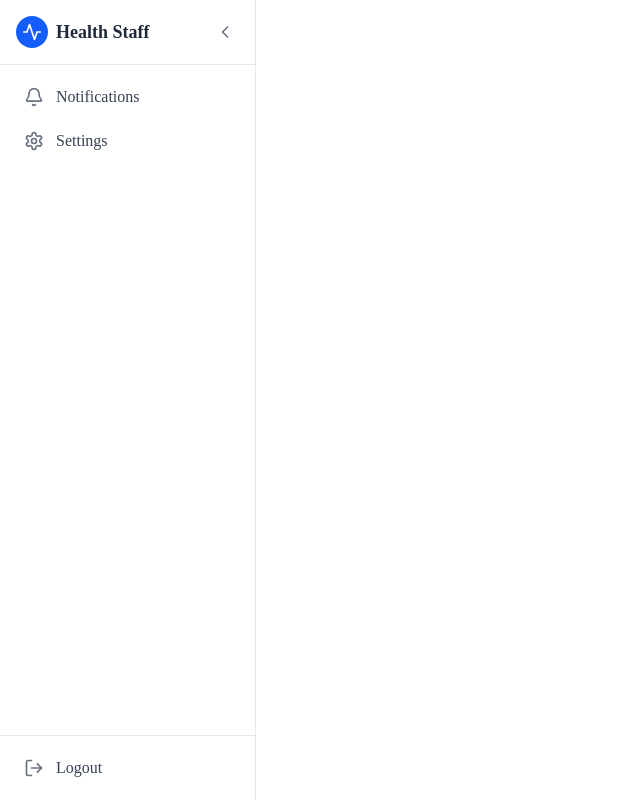
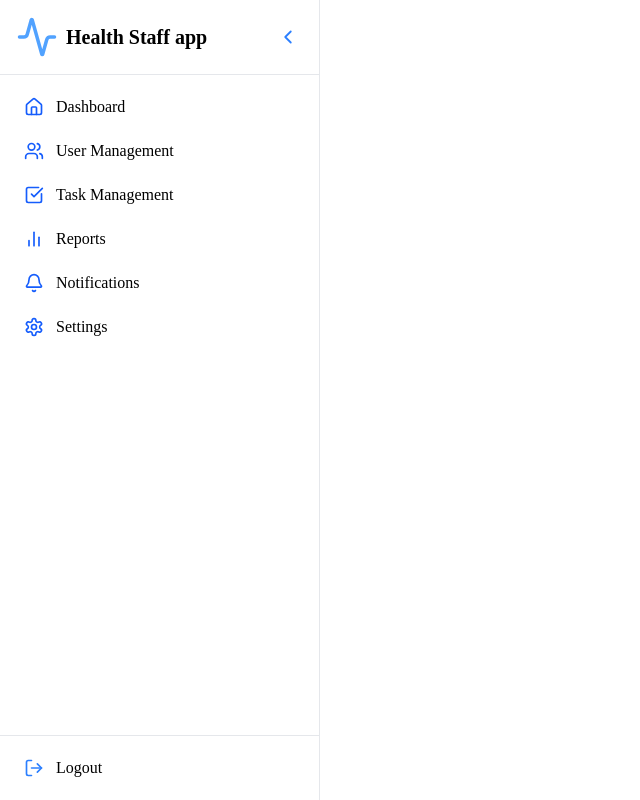
Before and after one commit to Interface-corporation/Heath_staff_management_fn-, a React (Vite) app: page /dashboard in a window 1280 px wide. Shown: the whole page, without its empty margins (0-640 px from the left). Built offline with nearby package versions, Linux system fonts and the light colour scheme.

Commit message:
added the sidebar for admin

```diff
--- a/package.json
+++ b/package.json
@@ -11,6 +11,7 @@
   },
   "dependencies": {
     "@tailwindcss/postcss": "^4.1.3",
+    "framer-motion": "^12.9.4",
     "lucide-react": "^0.487.0",
     "postcss": "^8.5.3",
     "react": "^19.0.0",
--- a/src/components/layout/Sidebar.jsx
+++ b/src/components/layout/Sidebar.jsx
@@ -1,41 +1,25 @@
 import { useState } from "react";
 import { Link, useLocation } from "react-router-dom";
+import { menuItems } from "../../feature/data/SectionData";
 import {
-  Home,
-  CheckSquare,
-  Users,
-  BarChart2,
-  Upload,
-  Calendar,
-  Settings,
-  Bell,
-  User,
   LogOut,
   ChevronLeft,
   ChevronRight,
   Menu,
+  Activity,
 } from "lucide-react";
 
 
-const SidebarItem = ({
-  icon: Icon,
-  label,
-  href,
-  isActive,
-  isSidebarExpanded,
-  onClick
-}) => {
+const SidebarItem = ({ icon: Icon, label, href, isActive, isSidebarExpanded, onClick }) => {
   return (
     <Link
       to={href}
-      className={`flex items-center rounded-lg px-3 py-2 text-gray-700 transition-all duration-200 ${
-        isActive
-          ? "bg-blue-100 text-blue-600 font-medium"
-          : "hover:bg-gray-100"
+      className={`flex items-center rounded-lg px-3 py-2  transition-all duration-200  ${
+        isActive ? "bg-blue-100 text-blue-600 font-medium" : "hover:bg-gray-100"
       }`}
       onClick={onClick}
     >
-      <Icon className={`flex-shrink-0 ${isActive ? "text-blue-600" : "text-gray-500"}`} size={20} />
+      <Icon className={` text-blue-600 flex-shrink-0 ${isActive ? "text-gray-600" : "text-blue-600"}`} size={20} />
       {isSidebarExpanded && (
         <span className="ml-3 transition-opacity duration-200 whitespace-nowrap">{label}</span>
       )}
@@ -43,7 +27,7 @@ const SidebarItem = ({
   );
 };
 
-const Sidebar = ({ userRole }) => {
+const Sidebar = () => {
   const [expanded, setExpanded] = useState(true);
   const [mobileOpen, setMobileOpen] = useState(false);
   const location = useLocation();
@@ -51,34 +35,6 @@ const Sidebar = ({ userRole }) => {
   const toggleSidebar = () => setExpanded(!expanded);
   const toggleMobileSidebar = () => setMobileOpen(!mobileOpen);
 
-
-  const getMenuItems = () => {
-    const commonItems = [
-      { icon: Bell, label: "Notifications", href: `/${userRole}/notifications` },
-      { icon: Settings, label: "Settings", href: `/${userRole}/settings` },
-    ];
-
-    const roleSpecificItems = {
-
-      worker: [
-        { icon: Home, label: "Dashboard", href: "/worker" },
-        { icon: CheckSquare, label: "Tasks", href: "/worker/tasks" },
-        { icon: Calendar, label: "Schedule", href: "/worker/schedule" },
-        { icon: Upload, label: "Documentation", href: "/worker/documentation" },
-        { icon: User, label: "Profile", href: "/worker/profile" },
-      ],
-      admin: [
-        { icon: Home, label: "Dashboard", href: "/admin" },
-        { icon: Users, label: "User Management", href: "/admin/users" },
-        { icon: CheckSquare, label: "Task Management", href: "/admin/tasks" },
-        { icon: BarChart2, label: "Reports", href: "/admin/reports" },
-      ]
-    };
-
-    return [...(roleSpecificItems[userRole] || []), ...commonItems];
-  };
-
-  const menuItems = getMenuItems();
 
   return (
     <>
@@ -88,7 +44,7 @@ const Sidebar = ({ userRole }) => {
           onClick={toggleMobileSidebar}
           className="rounded-full bg-white shadow-md p-2 border border-gray-200 hover:bg-gray-100 transition-colors"
         >
-          <Menu size={20} className="text-gray-600" />
+          <Menu size={20}  />
         </button>
       </div>
 
@@ -103,46 +59,40 @@ const Sidebar = ({ userRole }) => {
 
       <aside
         className={`fixed inset-y-0 left-0 z-40 bg-white border-r border-gray-200 transition-all duration-300 flex flex-col ${
-          expanded ? "w-64" : "w-[72px]"
-        } ${
-          mobileOpen ? "translate-x-0" : "-translate-x-full lg:translate-x-0"
-        }`}
+          expanded ? "w-80" : "w-[72px]"
+        } ${mobileOpen ? "translate-x-0" : "-translate-x-full lg:translate-x-0"}`}
       >
 
-        <div className={`flex items-center p-4 border-b border-gray-200 ${
-          expanded ? "justify-between" : "justify-center"
-        }`}>
+        <div
+          className={`flex items-center p-4 border-b border-gray-200 ${
+            expanded ? "justify-between" : "justify-center"
+          }`}
+        >
           {expanded && (
-            <Link to="/" className="flex items-center">
-              <div className="h-8 w-8 rounded-full bg-blue-600 flex items-center justify-center">
-                <svg
-                  viewBox="0 0 24 24"
-                  fill="none"
-                  stroke="currentColor"
-                  strokeWidth="2"
-                  strokeLinecap="round"
-                  strokeLinejoin="round"
-                  className="text-white h-5 w-5"
-                >
-                  <path d="M22 12h-4l-3 9L9 3l-3 9H2"/>
-                </svg>
-              </div>
-              <span className="ml-2 font-bold text-lg text-gray-800">Health Staff</span>
-            </Link>
+           <div className="flex items-center gap-8">
+           <Link to="/" className="flex-shrink-0 flex items-center">
+             <Activity size={42} className="text-blue-400" />
+             <span className="ml-2 text-xl font-bold">
+               Health Staff  app
+             </span>
+           </Link>
+         </div>
+
           )}
+
 
           <button
             onClick={toggleSidebar}
-            className="hidden lg:flex p-1 rounded-md hover:bg-gray-100 text-gray-500 hover:text-gray-700 transition-colors"
+            className="hidden lg:flex p-1 rounded-md  "
           >
-            {expanded ? <ChevronLeft size={20} /> : <ChevronRight size={20} />}
+            {expanded ? <ChevronLeft size={22} className="text-blue-500" /> : <ChevronRight size={22} className="text-blue-500" />}
           </button>
 
           <button
             onClick={toggleMobileSidebar}
             className="lg:hidden p-1 rounded-md hover:bg-gray-100 text-gray-500 hover:text-gray-700 transition-colors"
           >
-            <ChevronLeft size={20} />
+            <ChevronLeft size={20} className="text-blue-600" />
           </button>
         </div>
 
@@ -161,14 +111,13 @@ const Sidebar = ({ userRole }) => {
           ))}
         </nav>
 
-
         <div className="p-3 border-t border-gray-200">
           <Link
             to="/logout"
-            className="flex items-center rounded-lg px-3 py-2 text-gray-700 hover:bg-gray-100 transition-colors"
+            className="flex items-center rounded-lg px-3 py-2  hover:bg-blue-700 transition-colors"
             onClick={() => setMobileOpen(false)}
           >
-            <LogOut size={20} className="text-gray-500" />
+            <LogOut size={20} className=" text-blue-500" />
             {expanded && <span className="ml-3">Logout</span>}
           </Link>
         </div>
--- a/src/feature/data/SectionData.js
+++ b/src/feature/data/SectionData.js
@@ -5,6 +5,11 @@ import {
   Settings,
   Shield,
   Lock,
+  Home,
+  Users,
+  CheckSquare,
+  BarChart2,
+  Bell
 } from "lucide-react";
 
 
@@ -146,5 +151,14 @@ const testimonials = [
     },
   ];
 
+  const menuItems = [
+    { icon: Home, label: "Dashboard", href: "/admin" },
+    { icon: Users, label: "User Management", href: "/admin/users" },
+    { icon: CheckSquare, label: "Task Management", href: "/admin/tasks" },
+    { icon: BarChart2, label: "Reports", href: "/admin/reports" },
+    { icon: Bell, label: "Notifications", href: "/admin/notifications" },
+    { icon: Settings, label: "Settings", href: "/admin/settings" },
+  ];
 
-export  {sections, testimonials,services,workData,faqs,values}
+
+export  {sections, testimonials,services,workData,faqs,values,menuItems}
```
Also changed, not shown: src/components/layout/JobApplicationForm .jsx (+9 -6 lines), 1 other file (tests, documents, lock files or other folders).
